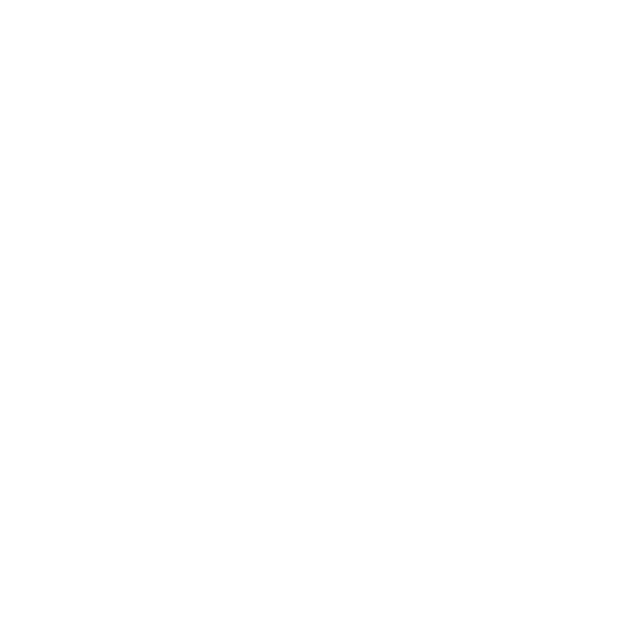
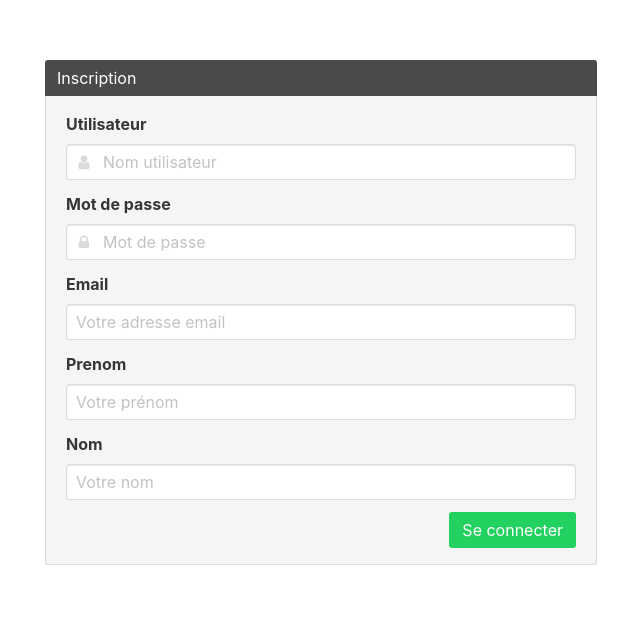
Before and after one commit to ioO/django-billjobs, a Django app: page /billjobs/signup/ in a window 1280 px wide. Before the commit the part shown is empty. Shown: the top 624 px of the page, without its empty margins (319-959 px from the left). Run offline with Django 3.2, Linux system fonts and the light colour scheme; parts of the project's set-up code (start-up, migrations or seed data) failed here and were passed over.

Commit message:
feat(signup): display Signup form

```diff
--- a/billjobs/templates/billjobs/signup.html
+++ b/billjobs/templates/billjobs/signup.html
@@ -1,4 +1,82 @@
 {% extends "billjobs/base.html" %}
 {% block body %}
-{{ context }}
+<section class="section">
+  <div class="container">
+    <div class="column is-half is-offset-one-quarter">
+      <article class="message">
+        <div class="message-header">
+          <p>Inscription</p>
+        </div>
+        <div class="message-body">
+          <form action="{% url "billjobs_signup" %}" method="post">
+            {% csrf_token %}
+            <div class="field">
+              <label class="label">Utilisateur</label>
+              <div class="control has-icons-left">
+                {% if form.username.errors %}
+                <input class="input is-danger" type="text" placeholder="Nom utilisateur" name="{{ form.username.name }}">
+                {% else %}
+                <input class="input" type="text" placeholder="Nom utilisateur" name="{{ form.username.name }}">
+                {% endif %}
+                <span class="icon is-small is-left">
+                  <i class="fa fa-user"></i>
+                </span>
+              </div>
+            </div>
+            <div class="field">
+              <label class="label">Mot de passe</label>
+              <div class="control has-icons-left">
+                {% if form.password.errors %}
+                <input class="input is-danger" type="password" placeholder="Mot de passe" name={{ form.password.name }}>
+                {% else %}
+                <input class="input" type="password" placeholder="Mot de passe" name="{{ form.password.name }}">
+                {% endif %}
+                <span class="icon is-small is-left">
+                  <i class="fa fa-lock"></i>
+                </span>
+              </div>
+            </div>
+            <div class="field">
+              <label class="label">Email</label>
+              <div class="control">
+                {% if form.email.errors %}
+                <input class="input is-danger" type="text" placeholder="Votre adresse email" name={{ form.email.name }}>
+                {% else %}
+                <input class="input" type="text" placeholder="Votre adresse email" name={{ form.email.name }}>
+                {% endif %}
+              </div>
+            </div>
+            <div class="field">
+              <label class="label">Prenom</label>
+              <div class="control">
+                {% if form.first_name.errors %}
+                <input class="input is-danger" type="text" placeholder="Votre prénom" name={{ form.first_name.name }}>
+                {% else %}
+                <input class="input" type="text" placeholder="Votre prénom" name={{ form.first_name.name }}>
+                {% endif %}
+              </div>
+            </div>
+            <div class="field">
+              <label class="label">Nom</label>
+              <div class="control">
+                {% if form.last_name.errors %}
+                <input class="input is-danger" type="text" placeholder="Votre nom" name={{ form.last_name.name }}>
+                {% else %}
+                <input class="input" type="text" placeholder="Votre nom" name={{ form.last_name.name }}>
+                {% endif %}
+              </div>
+            </div>
+            <div class="field is-clearfix">
+              <p class="control">
+              <button class="button is-success is-pulled-right">
+                Se connecter
+              </button>
+              </p>
+            </div>
+          </form>
+        </div>
+      </article>
+    </div>
+  </div>
+</section>
 {% endblock body %}
```
